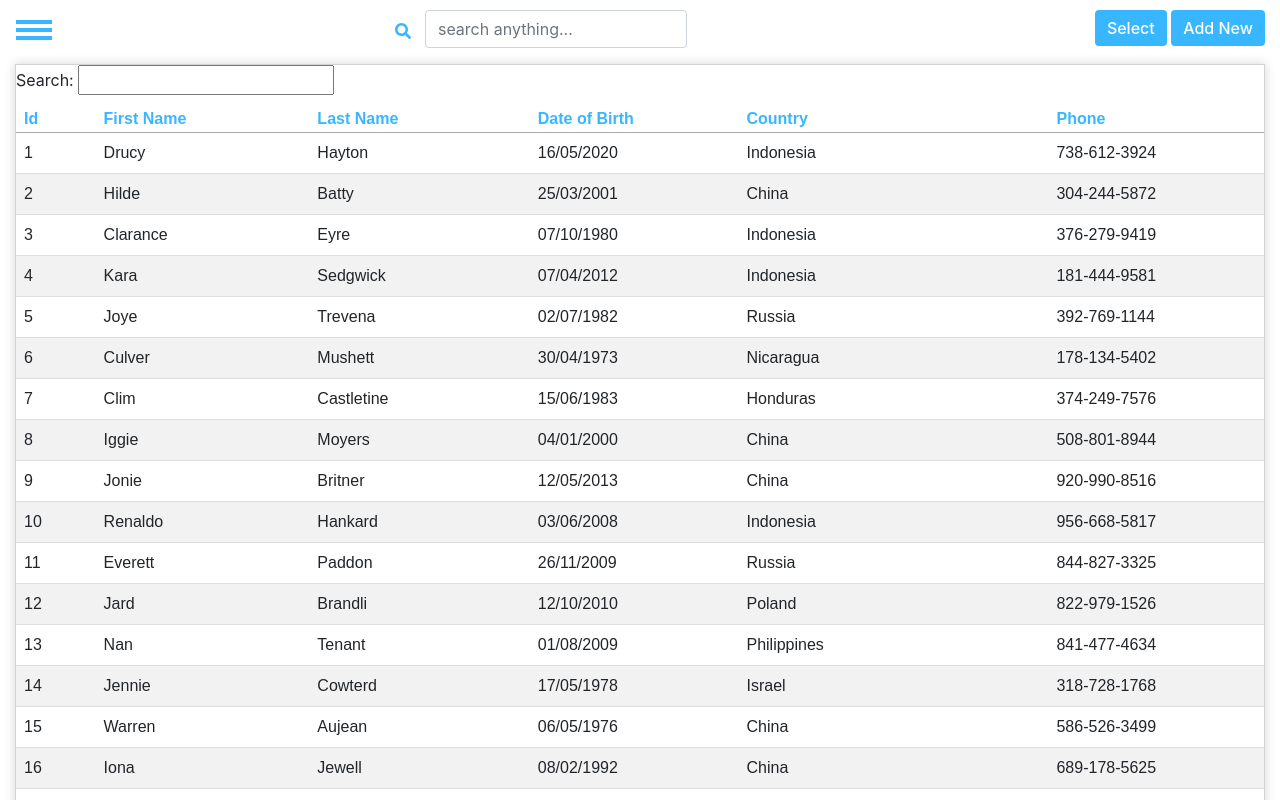
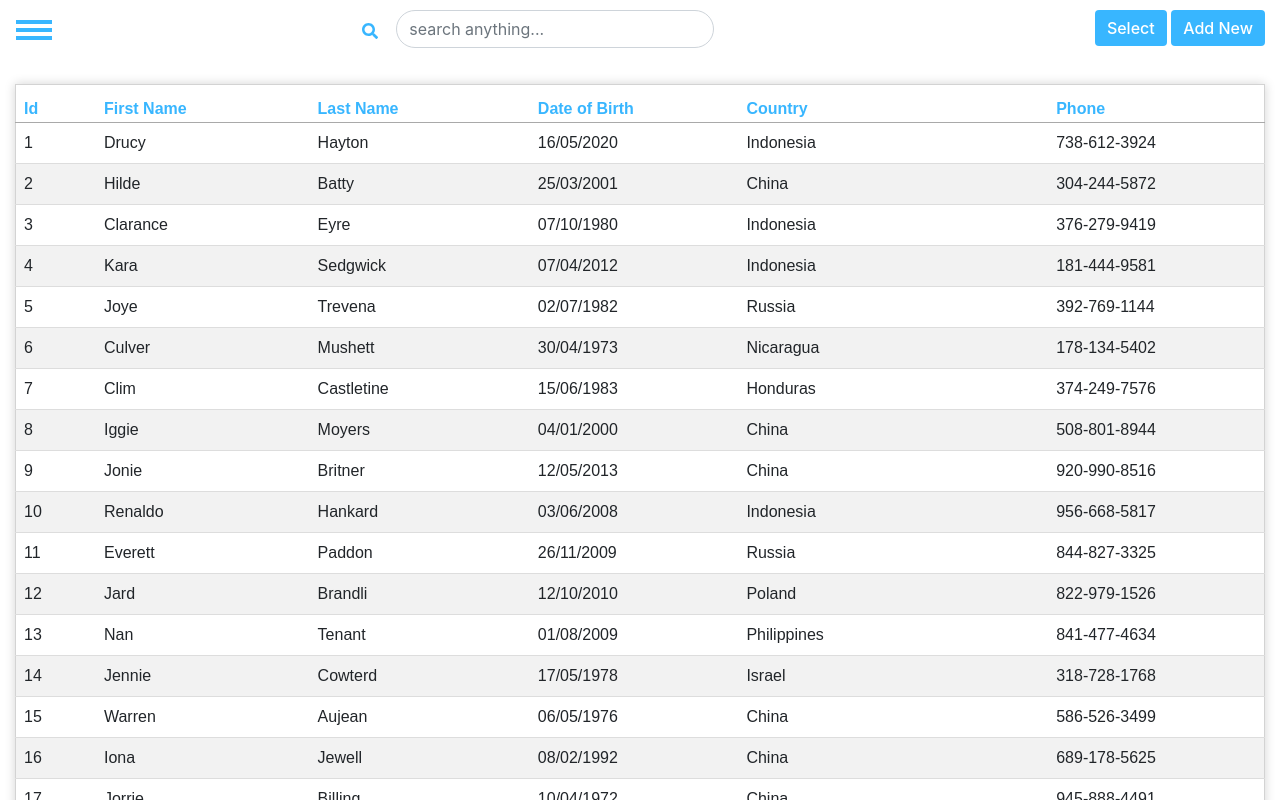
Before and after one commit to mitrotasios/gosh-client-old, a React (Create React App) app: page /inventory in a window 1280 px wide. Shown: the top 800 px of the page. Built offline with nearby package versions, Linux system fonts and the light colour scheme.

Commit message:
Inventory updated

```diff
--- a/src/App.css
+++ b/src/App.css
@@ -132,8 +132,7 @@ h4 {
 }
 
 .table-container {
-  border: 1px solid lightgray;
-  box-shadow: 0 0 10px lightgray;
+  padding-top: 20px;
   padding-left: 0px;
   padding-right: 0px;
 }
--- a/src/components/FilteringTable.js
+++ b/src/components/FilteringTable.js
@@ -1,12 +1,14 @@
-import React, { useMemo } from 'react';
+import React, { useMemo, useState } from 'react';
 import { useTable, useSortBy, useGlobalFilter } from 'react-table';
 import MOCK_DATA from './MOCK_DATA.json';
 import { COLUMNS } from './columns'
 import './table.css';
 import {AiOutlineArrowDown, AiOutlineArrowUp} from 'react-icons/ai'
 import { GlobalFilter } from './GlobalFilter';
+import AddReagent from './AddReagent';
+import { Button} from 'reactstrap';
 
-export const FilteringTable = () => {
+export const Inventory = (props) => {
 
     const columns = useMemo(() => COLUMNS, [])
     const data = useMemo(() => MOCK_DATA, [])
@@ -30,9 +32,28 @@ export const FilteringTable = () => {
 
     const { globalFilter } = state
 
+    const [isSidebarOpen, setToggleState] = useState(false)
+
+    const toggleSidebar = () => {
+        setToggleState(!isSidebarOpen)
+    }
+
     return(
         <>
+        <div id="page-wrap" className="container-fluid">
+            <div className="container-fluid">
+                <div className="row text-center">
+                    <div className="col-sm-4 ml-auto">
                         <GlobalFilter filter={globalFilter} setFilter={setGlobalFilter}/>
+                    </div>
+                    <div className="ml-auto">
+                        <Button className="btn-styled">Select</Button>{'  '}
+                        <Button className="btn-styled"
+                            onClick={toggleSidebar}>Add New</Button>
+                    </div>
+                </div>
+            </div>
+            <div className="table-container container-fluid">
                 <table {...getTableProps()}>
                     <thead>
                         {headerGroups.map((headerGroup) => (
@@ -61,6 +82,9 @@ export const FilteringTable = () => {
                             })}
                     </tbody>
                 </table>
+                <AddReagent isSidebarOpen={isSidebarOpen} onSidebarToggle={toggleSidebar}/>
+            </div>
+        </div>
         </>
     );
 }
--- a/src/components/GlobalFilter.js
+++ b/src/components/GlobalFilter.js
@@ -1,11 +1,16 @@
 import React from 'react';
+import { FaSearch } from 'react-icons/fa'
+import { Button, Form, FormGroup, Label, Input, Col} from 'reactstrap';
 
 export const GlobalFilter = ({ filter, setFilter }) => {
     return(
-        <span>
-            Search: {' '}
-            <input value={filter || ''}
-                onChange={e => setFilter(e.target.value)} />
-        </span>
+        <Form>
+            <FormGroup row>
+                <Label sm={1} for="searchBar"><FaSearch/></Label>
+                <Col sm={10}>
+                    <Input value={filter || ''} onChange={e => setFilter(e.target.value)} id="searchBar" type="search" name="search" placeholder="search anything..."/>
+                </Col>
+            </FormGroup>
+        </Form>
     )
 }
--- a/src/components/Inventory.js
+++ b/src/components/Inventory.js
@@ -6,7 +6,7 @@ import { BasicTable } from './BasicTable';
 import { FilteringTable } from './FilteringTable';
 
 
-class Inventory extends Component {
+class InventoryOld extends Component {
     constructor(props) {
         super(props);
 
@@ -54,4 +54,4 @@ class Inventory extends Component {
     }
 }
 
-export default Inventory;
+export default InventoryOld;
--- a/src/components/Main.js
+++ b/src/components/Main.js
@@ -1,9 +1,9 @@
 import React, { Component } from 'react';
-import Inventory from './Inventory'
 import TestHistory from './TestHistory'
 import Assays from './Assays'
 import AccountDetails from './AccountDetails'
 import Sidebar from './Sidebar.js';
+import { Inventory } from './FilteringTable'
 import {Switch, Route, Redirect, withRouter} from 'react-router-dom';
 
 class Main extends Component {
--- a/src/components/table.css
+++ b/src/components/table.css
@@ -2,6 +2,10 @@ table {
     font-family: Arial, Helvetica, sans-serif;
     border-collapse: collapse;
     width: 100%;
+    border: 1px solid lightgray;
+    box-shadow: 0 0 10px lightgray;
+    padding-left: 0px;
+    padding-right: 0px;
   }
 
 table td {
@@ -15,7 +19,8 @@ table td {
 
 table tr:nth-child(even){background-color: #f2f2f2;}
 
-table tr:hover {background-color: #ddd;}
+table tbody tr:hover {background-color: #ddd;}
+
 
 table th {
     padding-top: 12px;
@@ -25,3 +30,7 @@ table th {
     background-color: none;
     color: #38b6ff;
 }
+
+#searchBar {
+    border-radius: 25px;
+}
```
Lines whose indentation alone changed are shown as unchanged.
